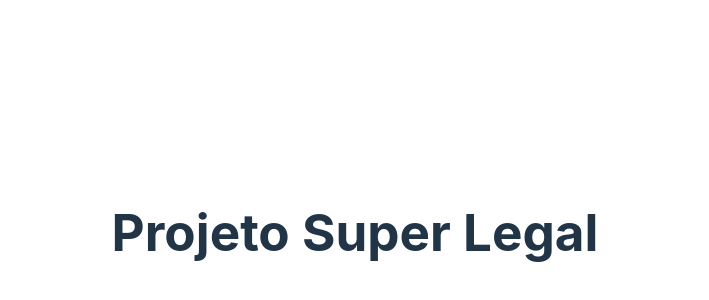
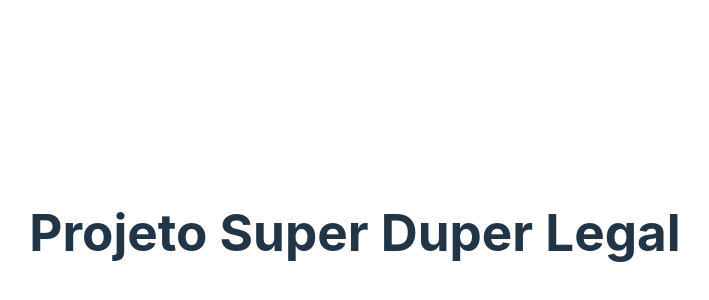
Before and after one commit to Ironhack-SAO-PTWD-Jan-2023/gitflow, a React (Vite) app: page / in a window 1280 px wide. Shown: the part 168-468 px from the top of the page, without its empty margins (285-994 px from the left). Built offline with nearby package versions, Linux system fonts and the light colour scheme.

Commit message:
alteração do título

```diff
--- a/src/App.jsx
+++ b/src/App.jsx
@@ -8,7 +8,7 @@ function App() {
 
   return (
     <div className="App">
-      <h1>Projeto Super Legal</h1>
+      <h1>Projeto Super Duper Legal</h1>
     </div>
   )
 }
```
